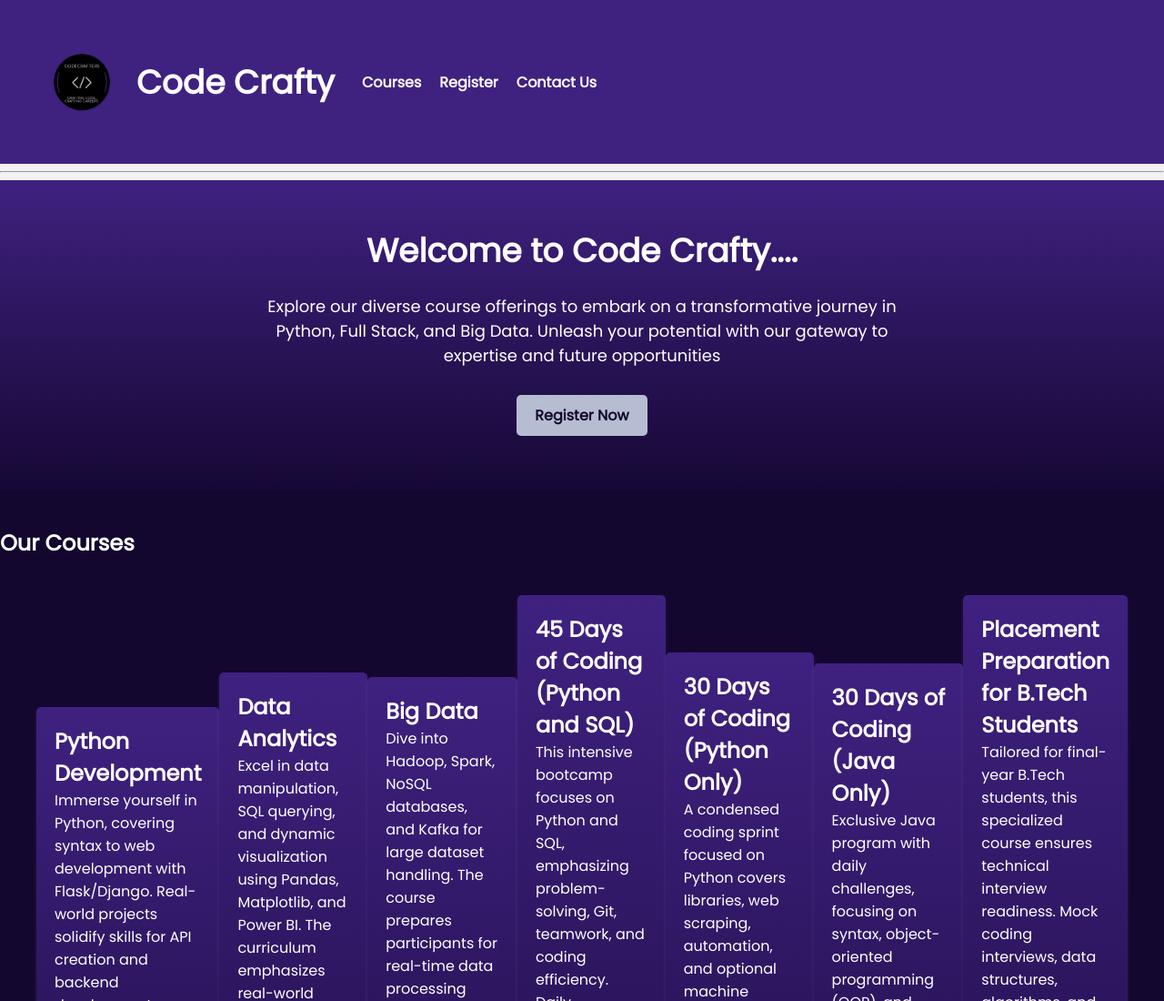
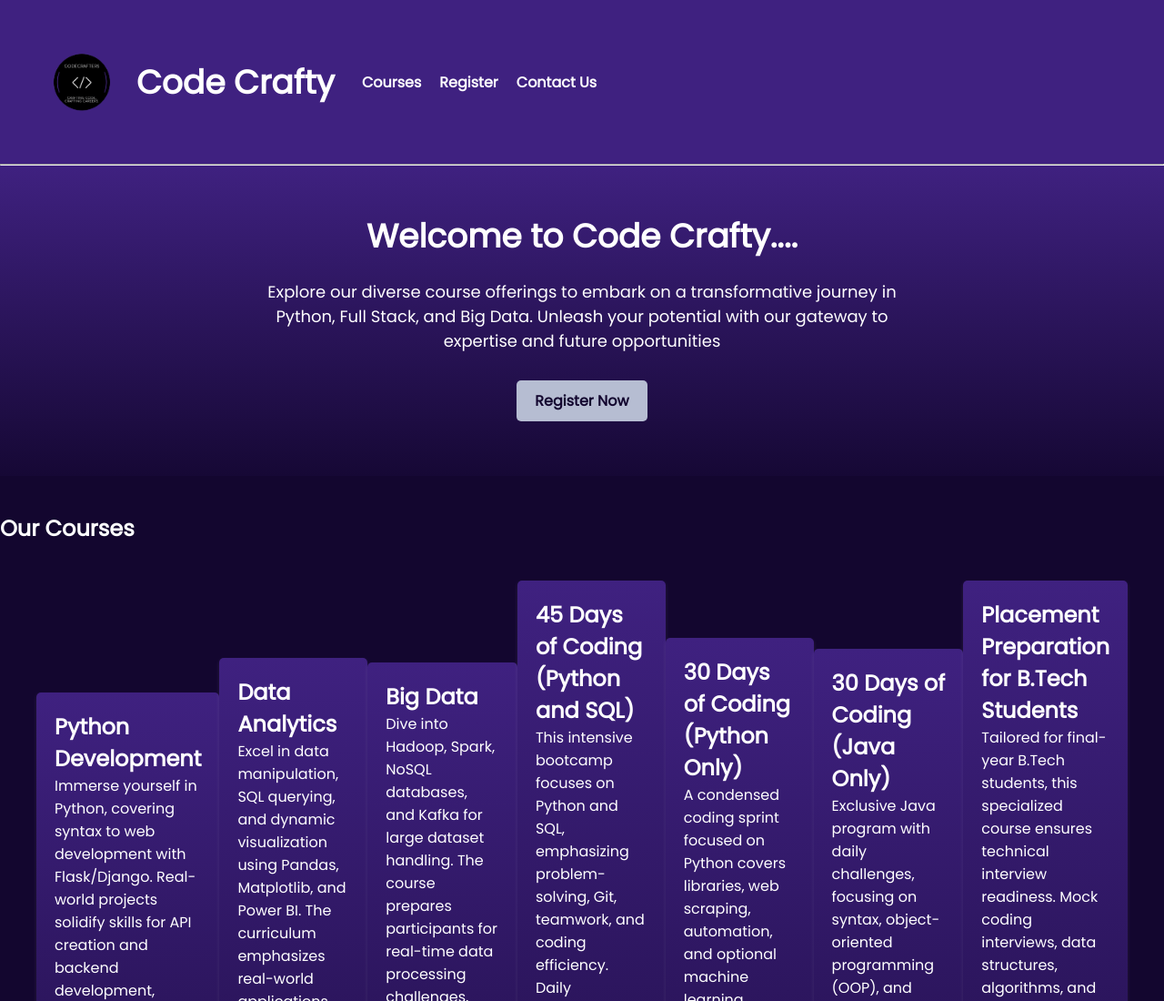
Before and after one commit to polasomeshwar/coding_crafty, a plain HTML site: page index.html in a window 1280 px wide. Shown: the top 1100 px of the page at 91% size. Drawn offline with Linux system fonts and the light colour scheme.

Commit message:
Update style.css

```diff
--- a/style.css
+++ b/style.css
@@ -3,7 +3,11 @@ body, h1, h2, h3, p {
     margin: 0;
     padding: 0;
 }
-
+hr{
+    color: white;
+    padding: 0px;
+    margin: 0px;
+}
 /* Set a background color and font styles */
 body {
     font-family: 'Poppins', sans-serif;
```
